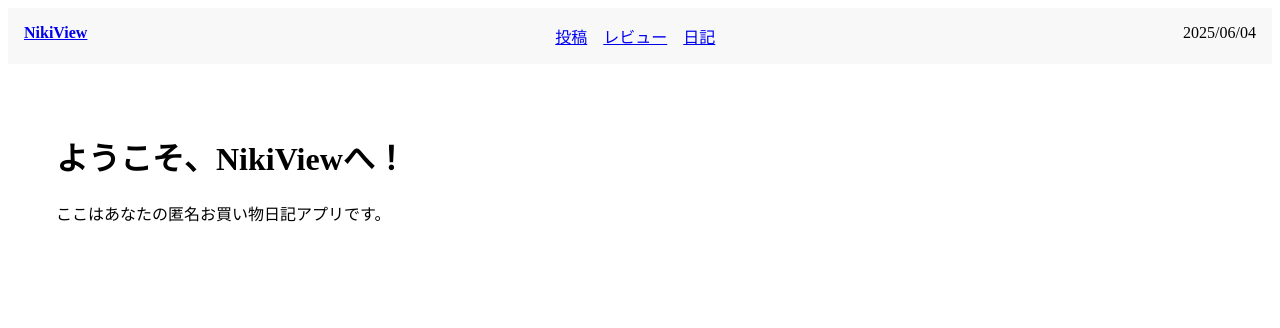
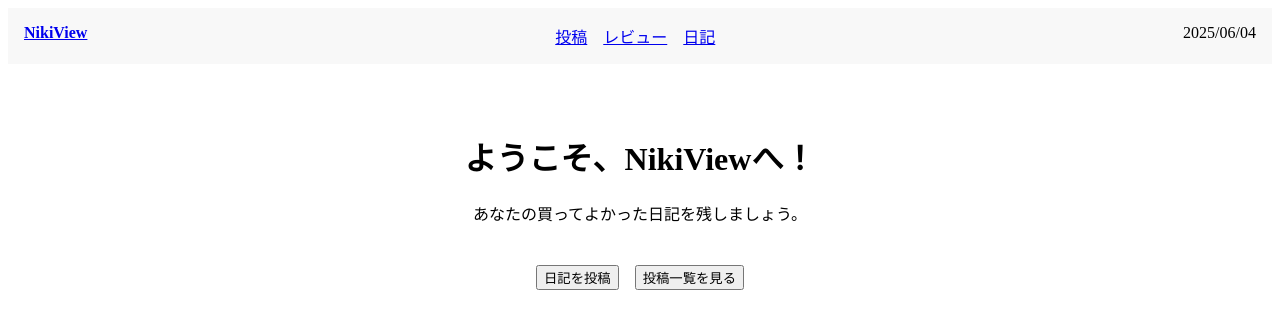
Before and after one commit to nikiview-takaaki/nikiview, a Next.js app: page / in a window 1280 px wide. Shown: the top 328 px of the page. Built offline with nearby package versions, Linux system fonts and the light colour scheme.

Commit message:
トップページに投稿一覧へのリンクを追加

```diff
--- a/pages/index.js
+++ b/pages/index.js
@@ -1,13 +1,21 @@
-// pages/index.tsx
-
+import Link from "next/link";
 import Layout from "../components/Layout";
 
-export default function HomePage() {
+export default function Home() {
   return (
     <Layout>
-      <div style={{ padding: "2rem" }}>
+      <div style={{ padding: "2rem", textAlign: "center" }}>
         <h1>ようこそ、NikiViewへ！</h1>
-        <p>ここはあなたの匿名お買い物日記アプリです。</p>
+        <p>あなたの買ってよかった日記を残しましょう。</p>
+
+        <div style={{ marginTop: "2rem" }}>
+          <Link href="/post">
+            <button style={{ margin: "0.5rem" }}>日記を投稿</button>
+          </Link>
+          <Link href="/posts">
+            <button style={{ margin: "0.5rem" }}>投稿一覧を見る</button>
+          </Link>
+        </div>
       </div>
     </Layout>
   );
```
